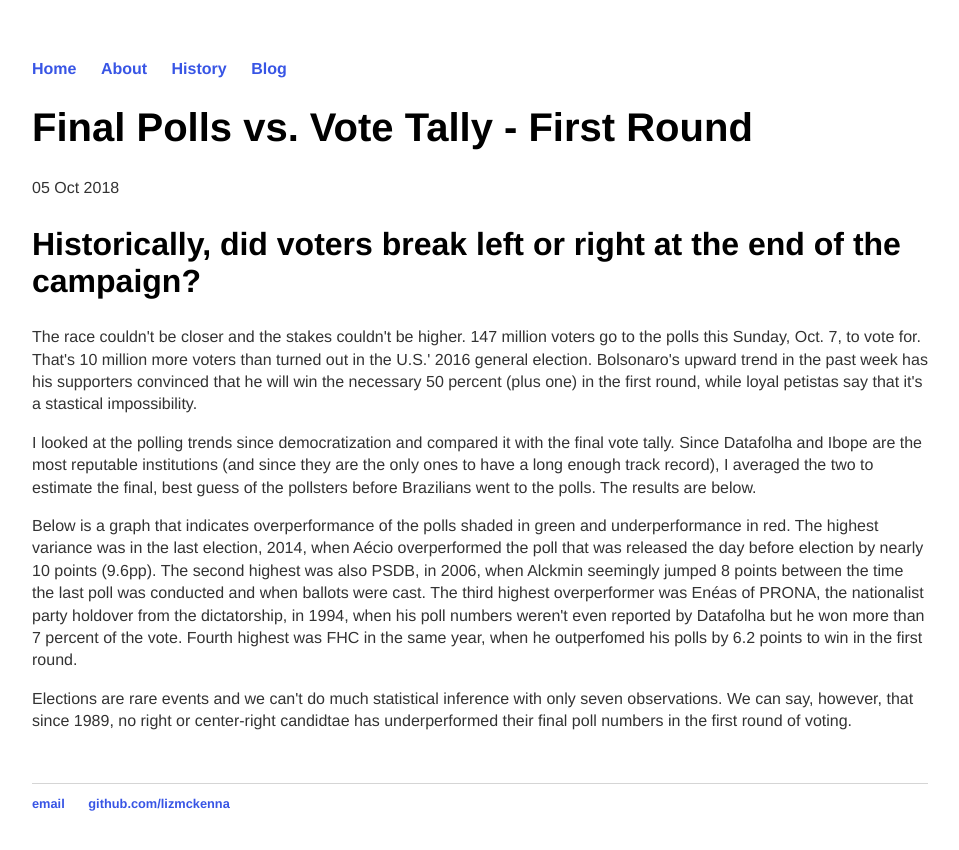
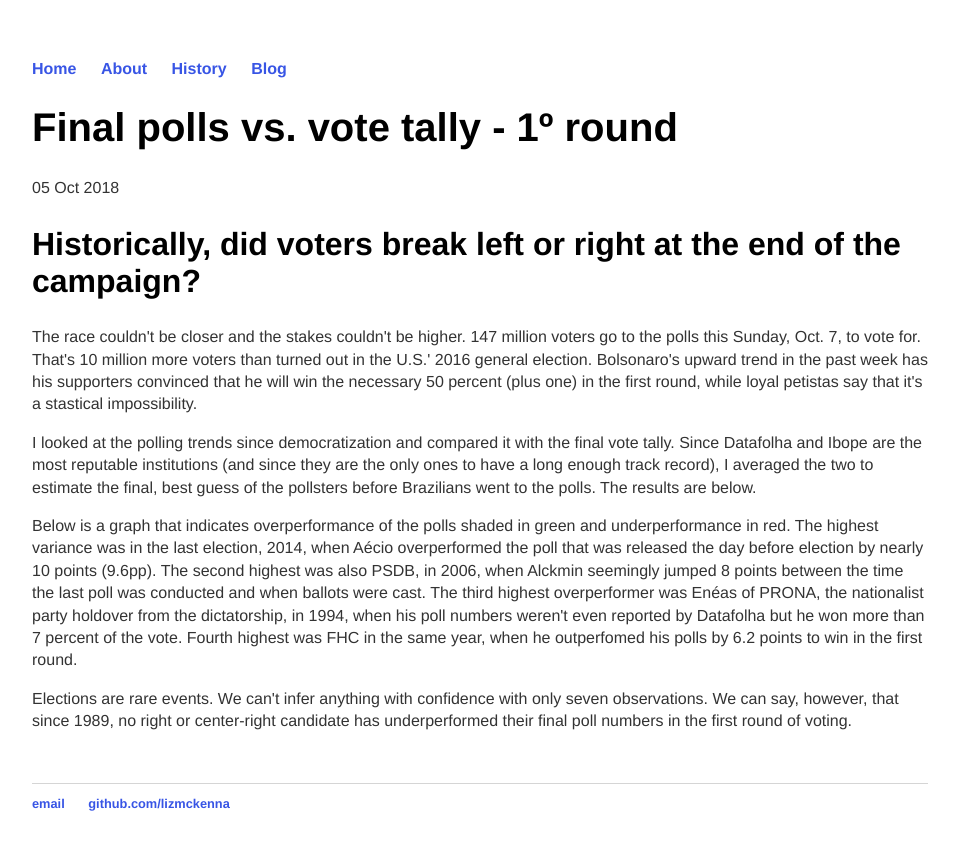
Before and after one commit to lizmckenna/elizabethmckenna.org, a Jekyll site: the page built from _posts/2018-10-05-polls-vs-actuals.md, in a window 1280 px wide. Shown: the top 850 px of the page, without its empty margins (160-1119 px from the left). Built offline with Jekyll 4.4.1, drawn with Linux system fonts in a browser that asks for light colours.

Commit message:
Update 2018-10-05-polls-vs-actuals.md

```diff
--- a/_posts/2018-10-05-polls-vs-actuals.md
+++ b/_posts/2018-10-05-polls-vs-actuals.md
@@ -1,6 +1,6 @@
 ---
 layout: post
-title: "Final Polls vs. Vote Tally - First Round"
+title: "Final polls vs. vote tally - 1º round"
 date: 2018-10-05
 ---
 
@@ -9,6 +9,6 @@ date: 2018-10-05
 <p> The race couldn't be closer and the stakes couldn't be higher. 147 million voters go to the polls this Sunday, Oct. 7, to vote for. That's 10 million more voters than turned out in the U.S.' 2016 general election. Bolsonaro's upward trend in the past week has his supporters convinced that he will win the necessary 50 percent (plus one) in the first round, while loyal petistas say that it's a stastical impossibility. </p>
 <p> I looked at the polling trends since democratization and compared it with the final vote tally. Since Datafolha and Ibope are the most reputable institutions (and since they are the only ones to have a long enough track record), I averaged the two to estimate the final, best guess of the pollsters before Brazilians went to the polls. The results are below.
 <p> Below is a graph that indicates overperformance of the polls shaded in green and underperformance in red. The highest variance was in the last election, 2014, when Aécio overperformed the poll that was released the day before election by nearly 10 points (9.6pp). The second highest was also PSDB, in 2006, when Alckmin seemingly jumped 8 points between the time the last poll was conducted and when ballots were cast. The third highest overperformer was Enéas of PRONA, the nationalist party holdover from the dictatorship, in 1994, when his poll numbers weren't even reported by Datafolha but he won more than 7 percent of the vote. Fourth highest was FHC in the same year, when he outperfomed his polls by 6.2 points to win in the first round.
-<p> Elections are rare events and we can't do much statistical inference with only seven observations. We can say, however, that since 1989, no right or center-right candidtae has underperformed their final poll numbers in the first round of voting.
+<p> Elections are rare events. We can't infer anything with confidence with only seven observations. We can say, however, that since 1989, no right or center-right candidate has underperformed their final poll numbers in the first round of voting.
 </p>
 <br>
```
